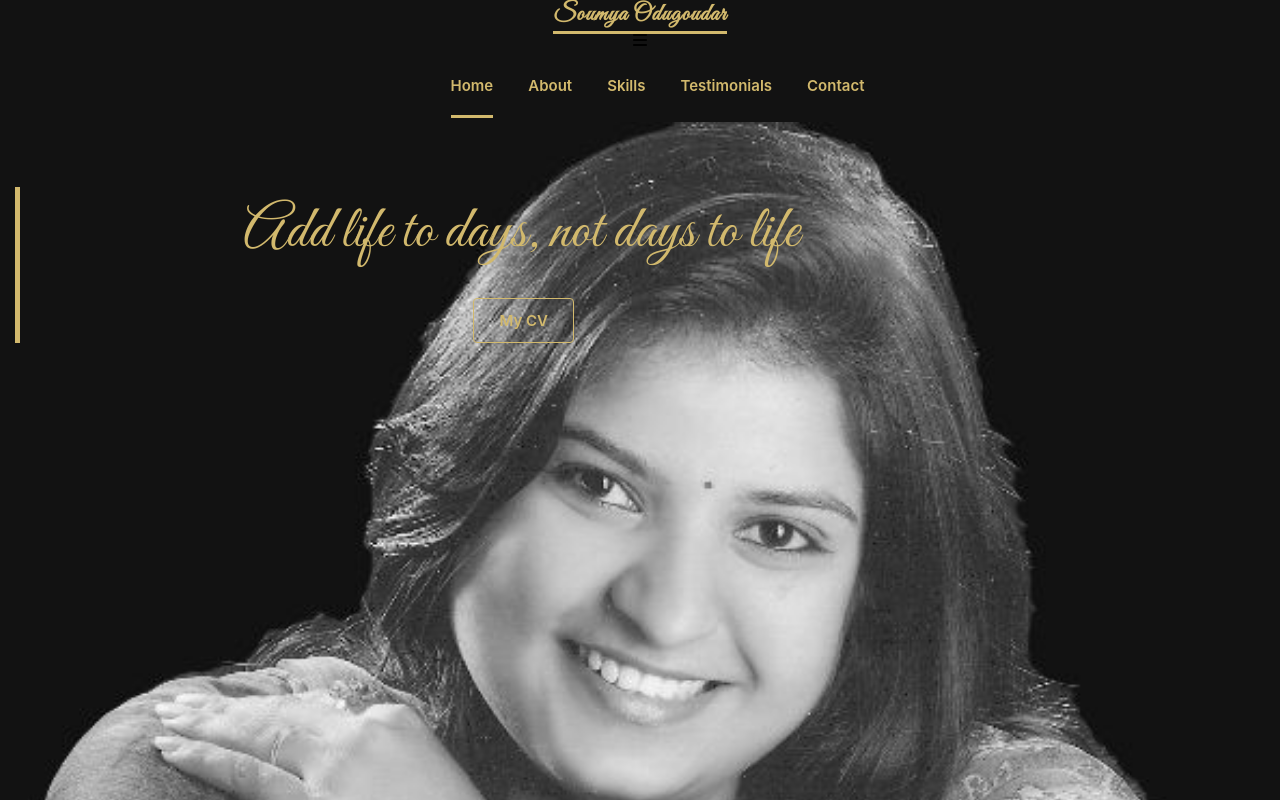
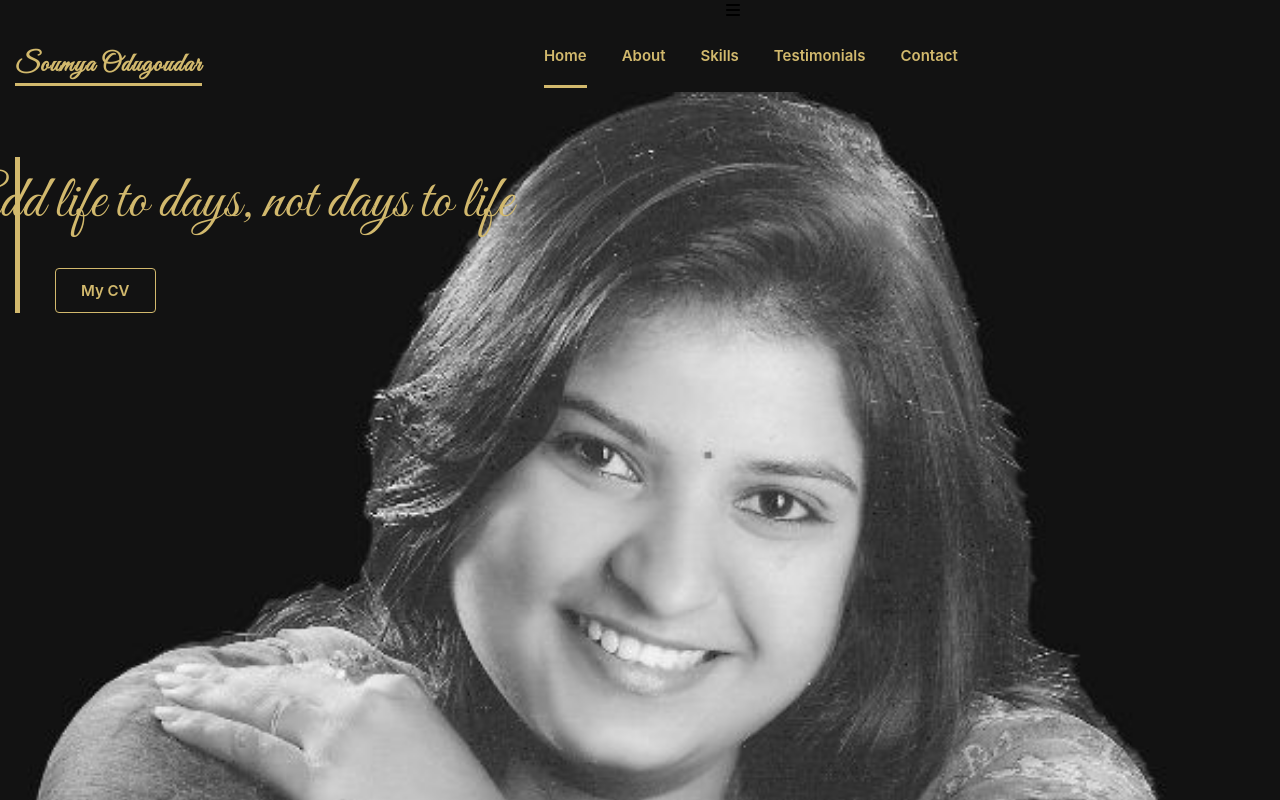
Before and after one commit to soumyapatil07/Portfolio, a React (Create React App) app: page / in a window 1280 px wide. Shown: the top 800 px of the page. Built offline with nearby package versions, Linux system fonts and the light colour scheme.

Commit message:
new portfolioo

```diff
--- a/src/Component/Header/header.css
+++ b/src/Component/Header/header.css
@@ -31,15 +31,14 @@ header .row{
 header .brand-name a{
 font-family: 'Great Vibes', cursive;
 text-decoration: none;
-font-size: 24px;
+font-size: 26px;
 font-weight: 600;
 color:#D2B96D ;
 letter-spacing: 1px;
 position: relative;
+float: left;
+bottom: -49px;
 
-}
-header .fixed .brand-name a{
-   color:;
 }
 header .brand-name a::before{
     content: "";
@@ -47,9 +46,8 @@ header .brand-name a::before{
     height: 3px;
     background-color: #D2B96D;
     position: absolute;
-
-    left: 0;
-    bottom: -4px;
+    bottom: -5px;
+    right: 0;
 }
 
 header .navbar ul{
--- a/src/Component/body/about/about.jsx
+++ b/src/Component/body/about/about.jsx
@@ -16,7 +16,8 @@ const About = () => {
           <div className="about-content">
             <div className="row">
               <div className="img">
-                <img src="/pictures/soumi.png" alt="about-me" />
+              <img src="/pictures/soumi.png" alt="about-me" />
+
               </div>
               <div className="text">
                 {/* <h4>I'M Soumya Odugoudar<h4> */}
--- a/src/Component/body/home/home.css
+++ b/src/Component/body/home/home.css
@@ -30,17 +30,13 @@
 .home .home-content .block h1{
     color: #D2B96D;
     font-family: 'Great Vibes', cursive;
-    font-size: 18px;
-    font-weight: 500;
-    margin: 0;
-    padding: 0;
-}
-.home .home-content .block h1{
-    color: #D2B96D;
+    font-weight: 800;
     font-size: 60px;
     font-weight: 500;
-    margin: 0 0 0 -5px;
+    margin: 0 0 0 -578px;
     padding: 8px 0 0 0;
+    position: relative;
+    right: px;
 }
 .home .home-content .block .cv-btn{
     padding-top: 20px;
@@ -56,6 +52,7 @@
     font-weight: 600;
     transition: all .5s ease;
     background-color: transparent;
+    float: left;
 }
 .home .home-content .block .cv-btn a:hover{
     background-color:#D2B96D ;
--- a/src/Component/body/skills/skills.jsx
+++ b/src/Component/body/skills/skills.jsx
@@ -60,7 +60,7 @@ const Skills = () => {
             </div>
           </div>
           <div className="img">
-            <img src="work.png" alt="skills" />
+            <img src="/pictures/work.png" alt="skills" />
           </div>
         </div>
       </div>
```
